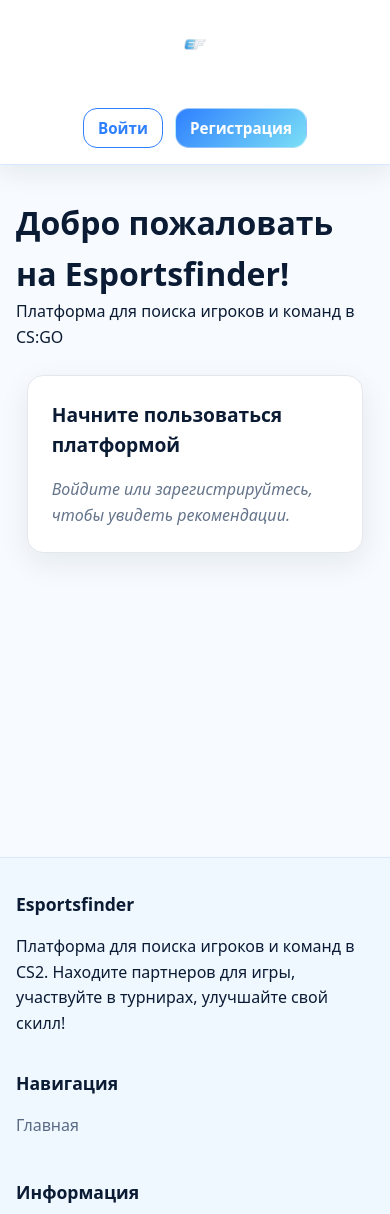
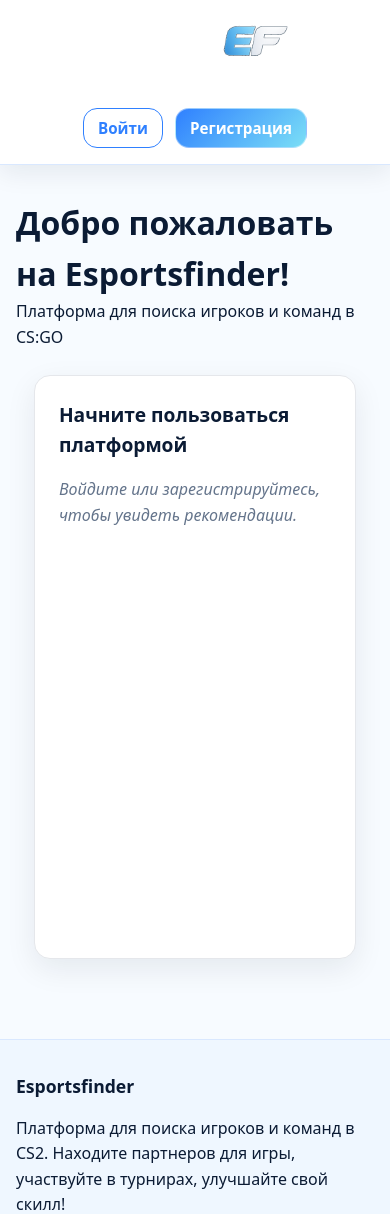
Before and after one commit to carlojovani/cswebsite, a Django app: page / in a window 390 px wide. Shown: the top 1214 px of the page. Run offline with Django 4.2, Linux system fonts and the light colour scheme.

Commit message:
Adjust home feed layout and logo scale

```diff
--- a/users/templates/users/base.html
+++ b/users/templates/users/base.html
@@ -135,7 +135,7 @@
             height: 60px;
             width: auto;
             display: block;
-            transform: scale(1);
+            transform: scale(3);
             transform-origin: left center;
         }
 
--- a/users/templates/users/home.html
+++ b/users/templates/users/home.html
@@ -7,13 +7,15 @@
     }
 
     .home-feed {
-        margin-left: 5%;
-        margin-right: 5%;
+        margin-left: 10%;
+        margin-right: auto;
+        width: 30%;
         background: #fff;
         border: 1px solid #e5e7eb;
         border-radius: 16px;
         padding: 1.5rem;
         box-shadow: 0 10px 30px rgba(15, 23, 42, 0.08);
+        min-height: calc(100vh - 260px);
     }
 
     .home-feed h2 {
@@ -50,8 +52,8 @@
 
     @media (max-width: 1024px) {
         .home-feed {
-            margin-left: 3%;
-            margin-right: 3%;
+            margin-left: 5%;
+            width: 90%;
         }
     }
 </style>
```
